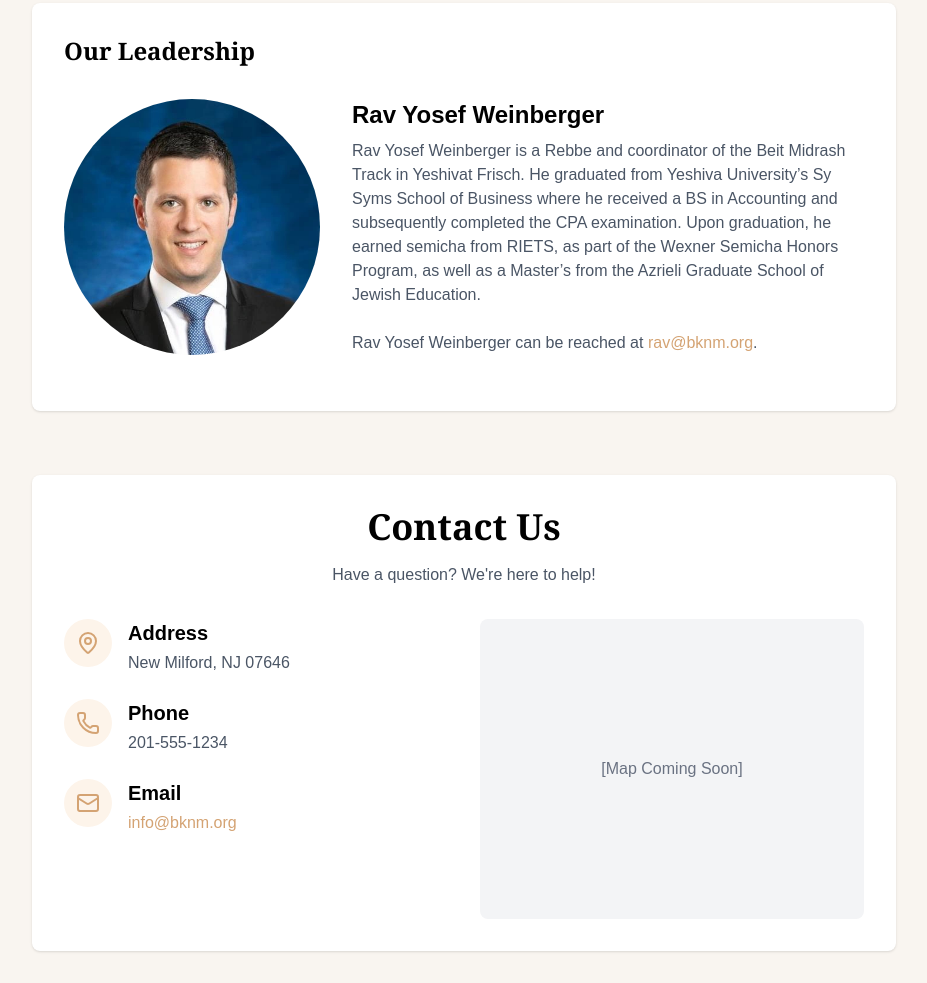
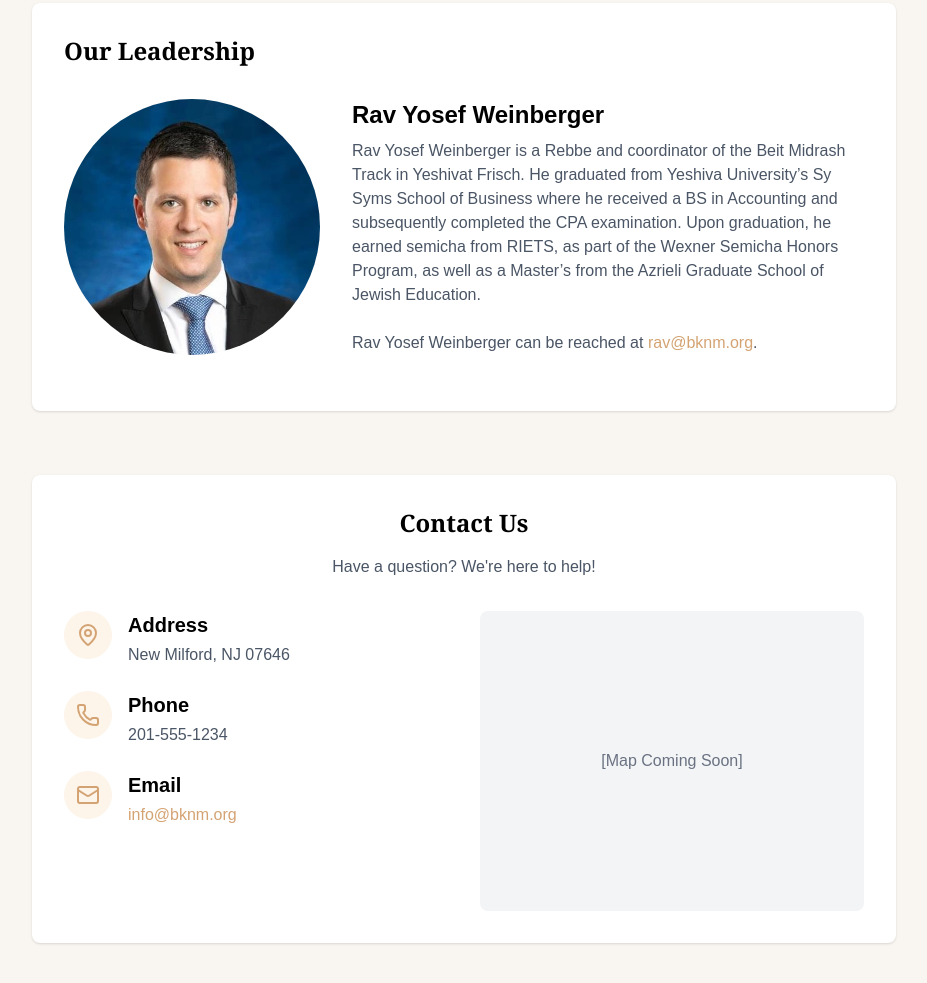
Before and after one commit to bknmnj/website, an Astro site: page /about in a window 1280 px wide. Shown: the part 701-1684 px from the top of the page, without its empty margins (176-1103 px from the left). Built offline with nearby package versions, Linux system fonts and the light colour scheme; Astro itself is replaced by a stand-in of ours.

Commit message:
fix: adjust heading size in ContactUs component for better readability
- Changed the heading size from "text-4xl" to "text-2xl" in the ContactUs component to improve visual hierarchy and enhance user experience.

```diff
--- a/src/components/ContactUs.tsx
+++ b/src/components/ContactUs.tsx
@@ -11,7 +11,7 @@ const ContactUs: React.FC<ContactUsProps> = ({ address, phone, email }) => {
   return (
     <div className="bg-white rounded-lg shadow-sm p-8 max-w-4xl mx-auto">
       <div className="text-center mb-8">
-        <h2 className="text-4xl font-bold mb-4">Contact Us</h2>
+        <h2 className="text-2xl font-bold mb-4">Contact Us</h2>
         <p className="text-gray-600">Have a question? We're here to help!</p>
       </div>
 
```
